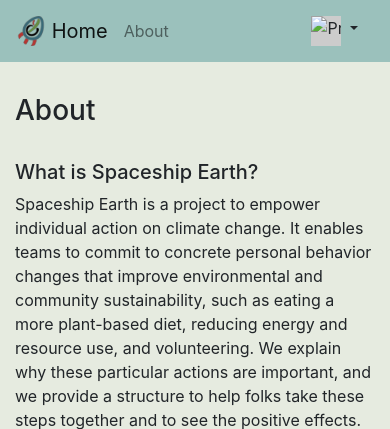
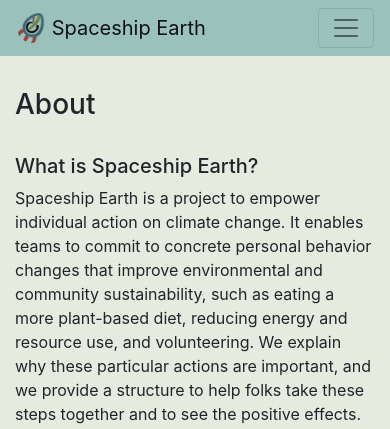
Before and after one commit to spaceshipearth/pyspaceship, a Python web app: template spaceship/templates/about.html in a window 390 px wide. Shown: the top 429 px of the page. Run offline with Jinja, Linux system fonts and the light colour scheme; the template is opened without the code that fills it, so the values that code supplies are empty; some libraries are stand-ins or nearby versions.

Commit message:
simplify navbar layout
- Use more canonical bootstrap dom so that text aligns better on desktop.
- Instead of "Home" show the site name.
- On mobile, collapse to a hamburger menu instead of trying to squeeze.

```diff
--- a/spaceship/templates/base.html
+++ b/spaceship/templates/base.html
@@ -34,16 +34,13 @@
 {% block navbar %}
 
 {% macro render_nav_item(endpoint, text) %}
-  <a
-    class="nav-item nav-link {% if request.endpoint and request.endpoint == endpoint %}active{% endif %}"
-    href="{{ url_for(endpoint, **kwargs) }}"
-    >
-    {{ text }}
-  </a>
+  <li class="nav-item {% if request.endpoint and request.endpoint == endpoint %}active{% endif %}">
+    <a class="nav-link" href="{{ url_for(endpoint, **kwargs) }}">{{ text }}</a>
+  </li>
 {% endmacro %}
 
 <header>
-  <div class="navbar navbar-default navbar-static-top navbar-expand-md navbar-light" role="navigation" aria-label="main navigation">
+  <div class="navbar navbar-default navbar-expand-lg navbar-light" role="navigation" aria-label="main navigation">
     {% if not current_user.is_anonymous %}
       {% set target = url_for('dashboard') %}
     {% else %}
@@ -51,25 +48,25 @@
     {% endif %}
     <a class="navbar-brand" href="{{ target }}">
       <img src="/static/sship-152.png" width="30" height="30" class="d-inline-block align-top" alt="Spaceship!">
-      Home
+      Spaceship Earth
     </a>
 
-    <div class="navbar-nav mr-auto">
+    <button class="navbar-toggler" type="button" data-toggle="collapse" data-target="#navbarToggle" aria-controls="navbarToggle" aria-expanded="false" aria-label="Toggle navigation">
+      <span class="navbar-toggler-icon"></span>
+    </button>
+
+    <div class="collapse navbar-collapse" id="navbarToggle">
+      <ul class="navbar-nav mr-auto mt-2 mt-lg-0">
         {{ render_nav_item('about', 'About') }}
-    </div>
-
+      </ul>
+      <ul class="navbar-nav ml-auto mt-2 mt-lg-0">
         {% if current_user.is_anonymous %}
-    <div class="navbar-nav ml-auto">
         {{ render_nav_item('register', 'Become a captain') }}
-    </div>
-    <div class="navbar-nav">
         {{ render_nav_item('login', 'Log In') }}
-    </div>
         {% else %}
-
-    <div class="nav-item dropdown">
+        <li class="nav-item dropdown">
           <a role="button" class="nav-link dropdown-toggle" data-toggle="dropdown" aria-haspopup="true" aria-expanded="false">
-        <img src="{{ gravatar(current_user.email, size=30) }}" width="30" height="30" alt="Profile" class="d-inline-block align-top profile-pic">
+            <img src="{{ gravatar(current_user.email, size=30) }}" width="24" height="24" title="Account" alt="profile picture" class="d-inline-block align-top profile-pic"> {{ current_user.name.split(" ")[0] }}
           </a>
           <div class="dropdown-menu dropdown-menu-right">
             <a class="dropdown-item" href="{{ url_for('profile', user_id=current_user.id) }}">Profile</a>
@@ -77,8 +74,9 @@
             <div class="dropdown-divider"></div>
             <a class="dropdown-item" href="{{ url_for('logout') }}">Log Out</a>
           </div>
-    </div>
+        </li>
         {% endif %}
+      </ul>
   </div>
 </header>
 {% endblock %}
```
Lines whose indentation alone changed are shown as unchanged.
